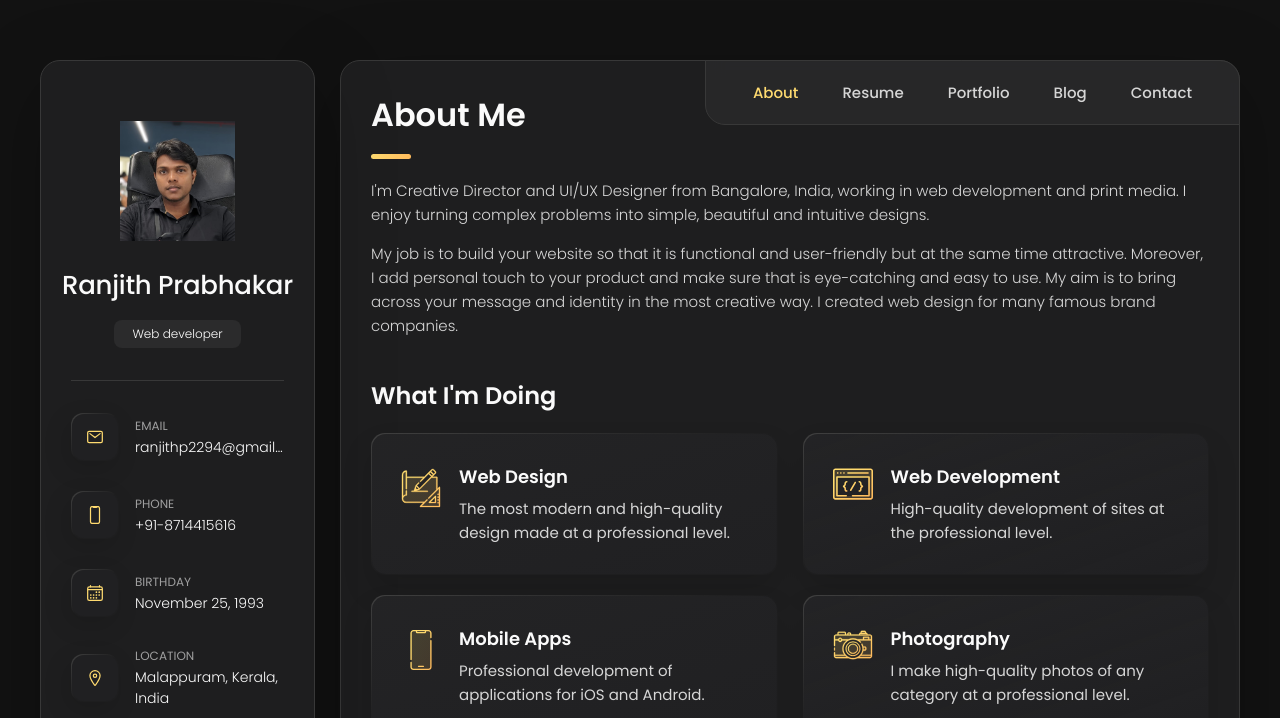
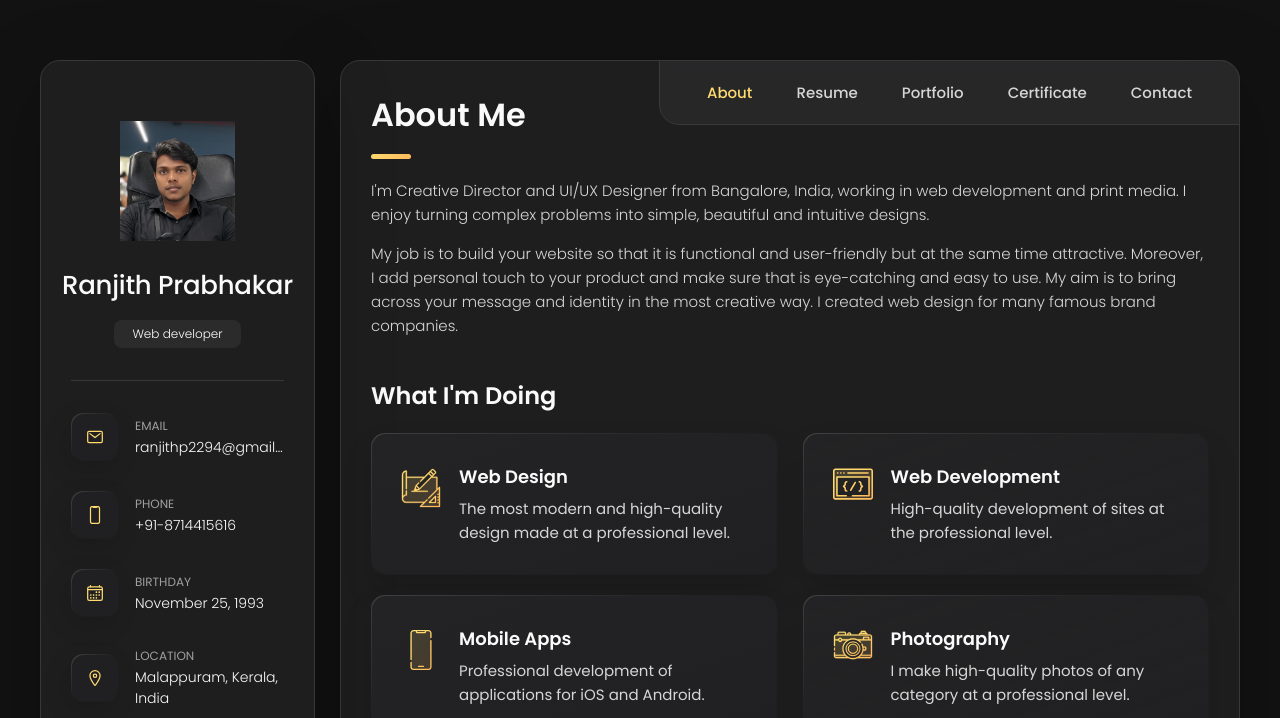
Before and after one commit to Ranjith-Prabhakar/Personal-website, a plain HTML site: page index.html in a window 1280 px wide. Shown: the top 718 px of the page. Drawn offline with nearby package versions, Linux system fonts and the light colour scheme.

Commit message:
blog to certificate

```diff
--- a/index.html
+++ b/index.html
@@ -184,7 +184,7 @@
           </li>
 
           <li class="navbar-item">
-            <button class="navbar-link" data-nav-link>Blog</button>
+            <button class="navbar-link" data-nav-link>Certificate</button>
           </li>
 
           <li class="navbar-item">
@@ -905,7 +905,7 @@
         - #BLOG
       -->
 
-      <article class="blog" data-page="blog">
+      <article class="certificate" data-page="certificate">
 
         <header>
           <h2 class="h2 article-title">Certificate</h2>
```
